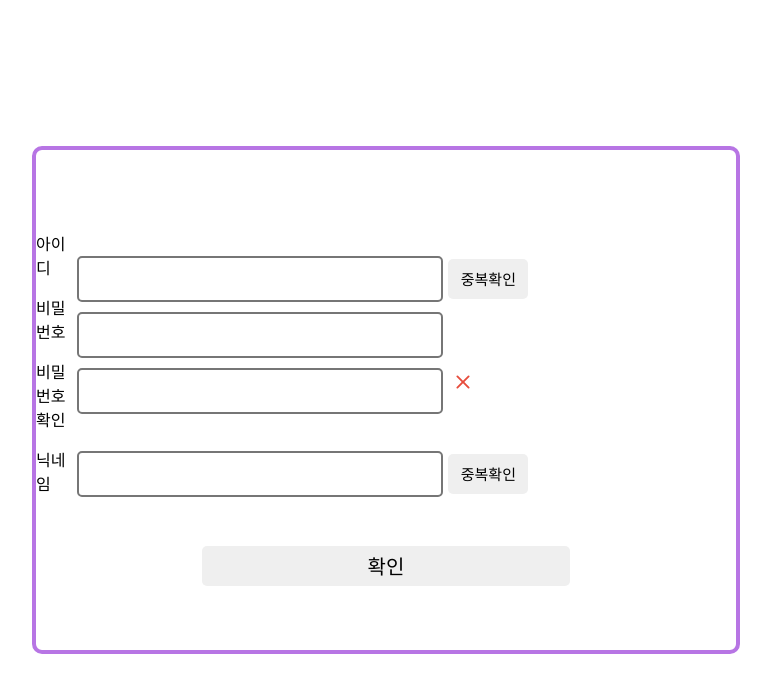
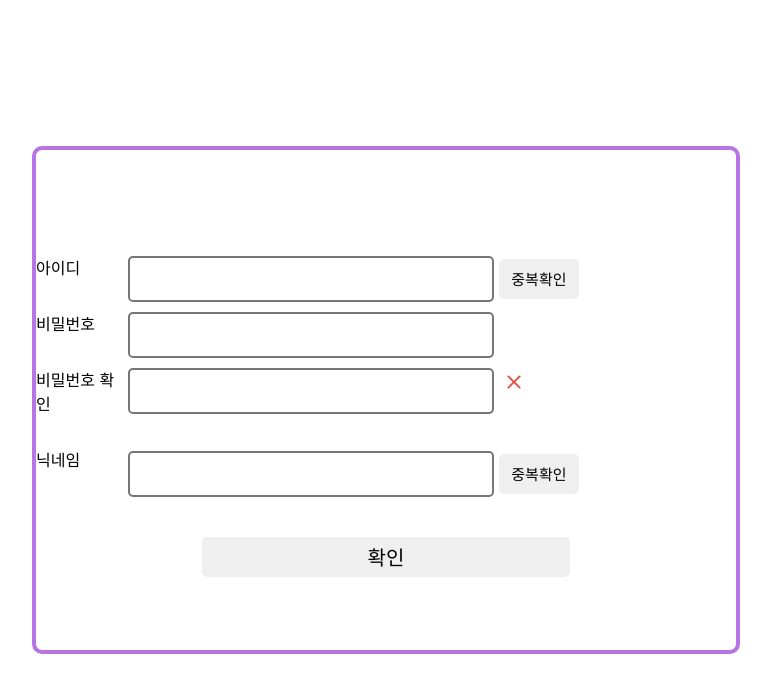
Before and after one commit to Alcoholic-project/Alcoholic-Front, a React (Create React App) app: page /join in a window 1280 px wide. Shown: the top 692 px of the page, without its empty margins (254-1025 px from the left). Built offline with nearby package versions, Linux system fonts and the light colour scheme; the HTML template or start-up script is replaced by a standard one.

Commit message:
test commit

```diff
--- a/src/pages/Join.js
+++ b/src/pages/Join.js
@@ -40,7 +40,7 @@ const JoinInput = styled.input`
 `;
 
 const InputName = styled.p`
-  // display: inline-block;
+  display: inline-block;
 `;
 
 const CheckBtn = styled.button`
```
